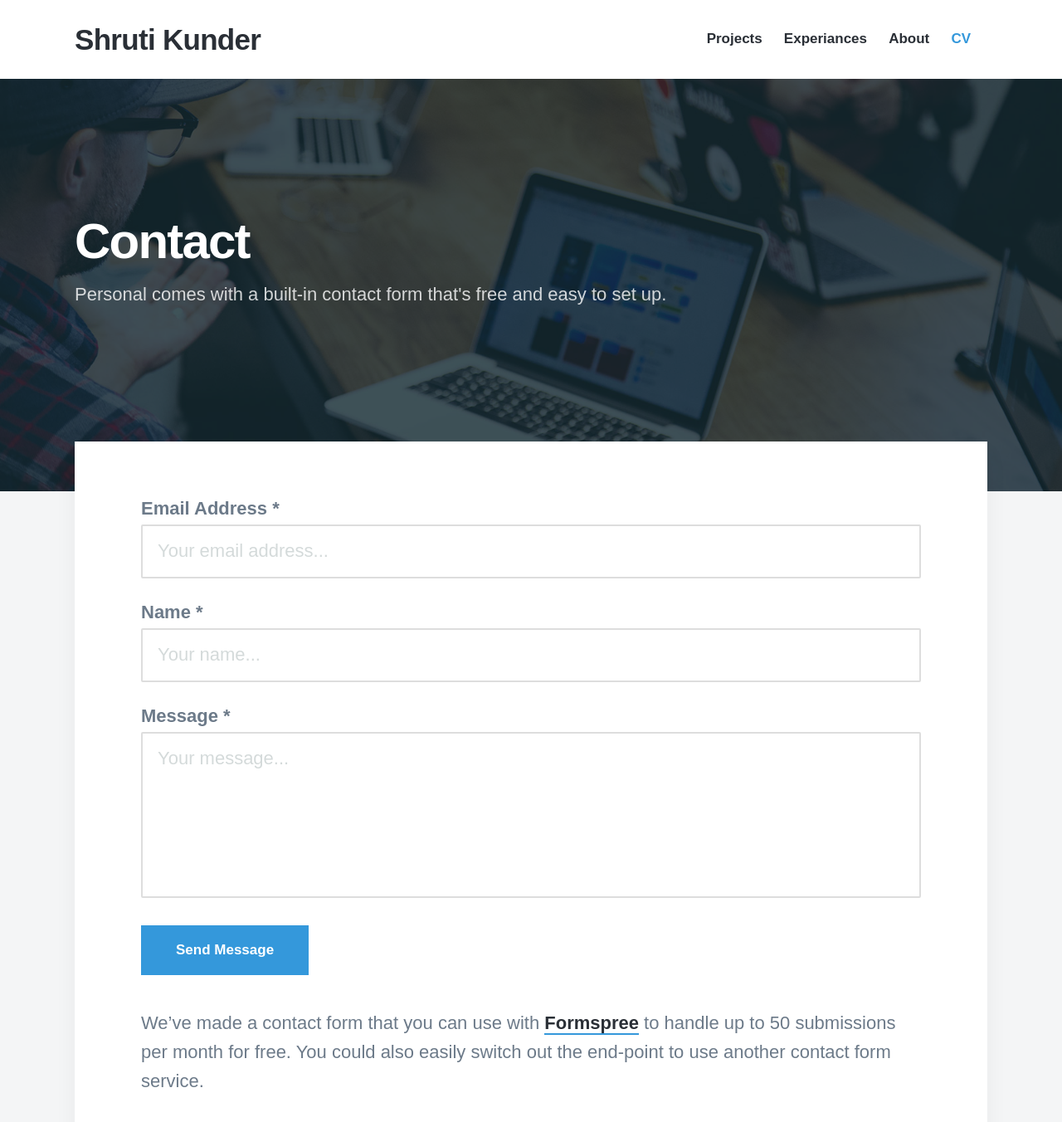
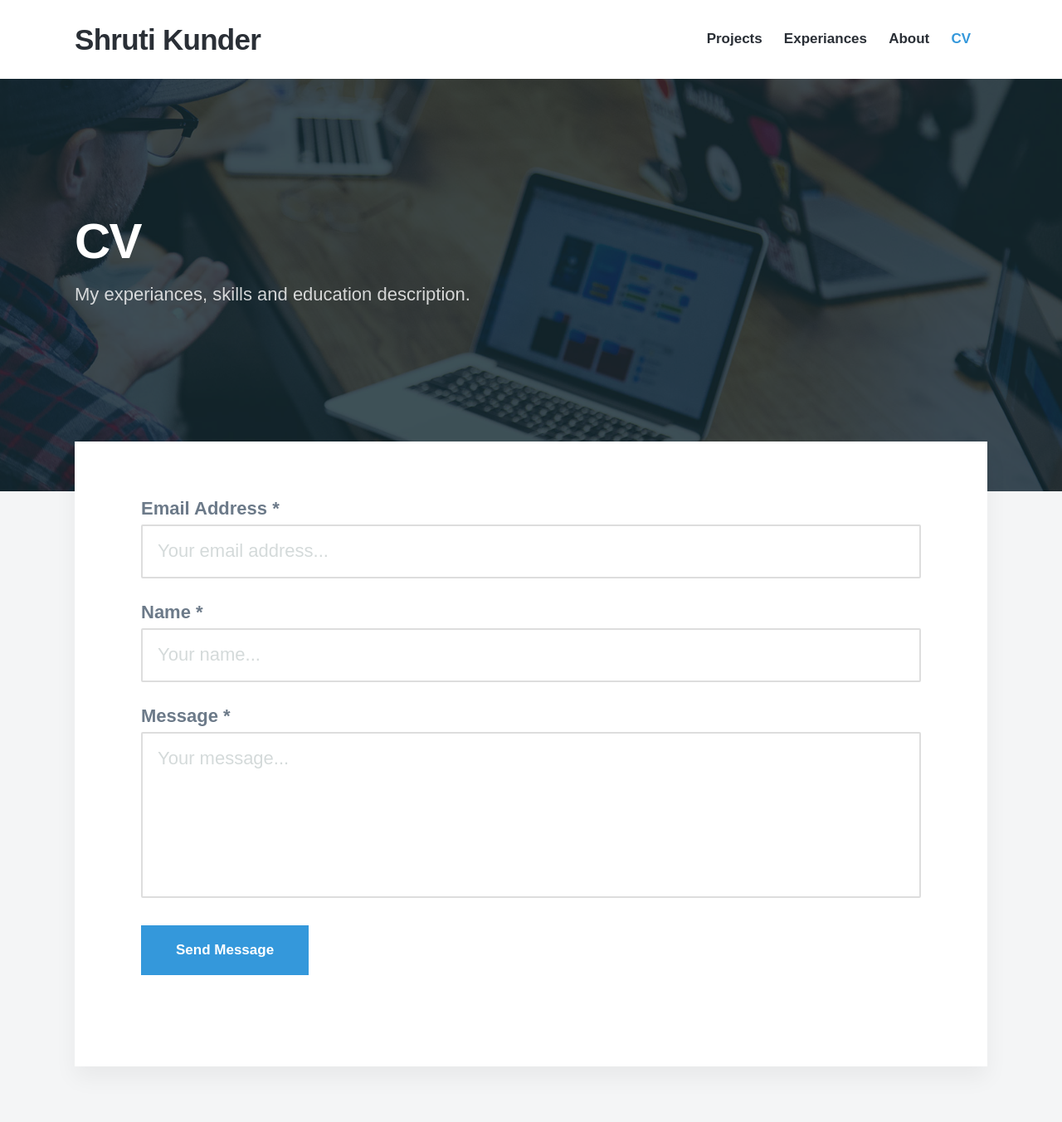
Before and after one commit to shrotofo/shrotofo.github.io, a Jekyll site: the page built from _pages/contact.md, in a window 1280 px wide and 1400 px high. Shown: the top 1352 px of the window at 83% size. Built offline with Jekyll 4.4.1, drawn with Linux system fonts in a browser that asks for light colours; nearby versions of some CDN libraries; some web fonts are replaced.

Commit message:
Update contact.md

```diff
--- a/_pages/contact.md
+++ b/_pages/contact.md
@@ -1,10 +1,8 @@
 ---
-title: Contact
-subtitle: Personal comes with a built-in contact form that's free and easy to set up.
+title: CV
+subtitle: My experiances, skills and education description.
 description: Personal is the perfect theme for developers, designers and other creatives.
 featured_image: /images/demo/contact.jpg
 ---
 
 {% include contact-form.html %}
-
-We've made a contact form that you can use with [Formspree](https://formspree.io/create/jekyllthemes) to handle up to 50 submissions per month for free. You could also easily switch out the end-point to use another contact form service.
```
